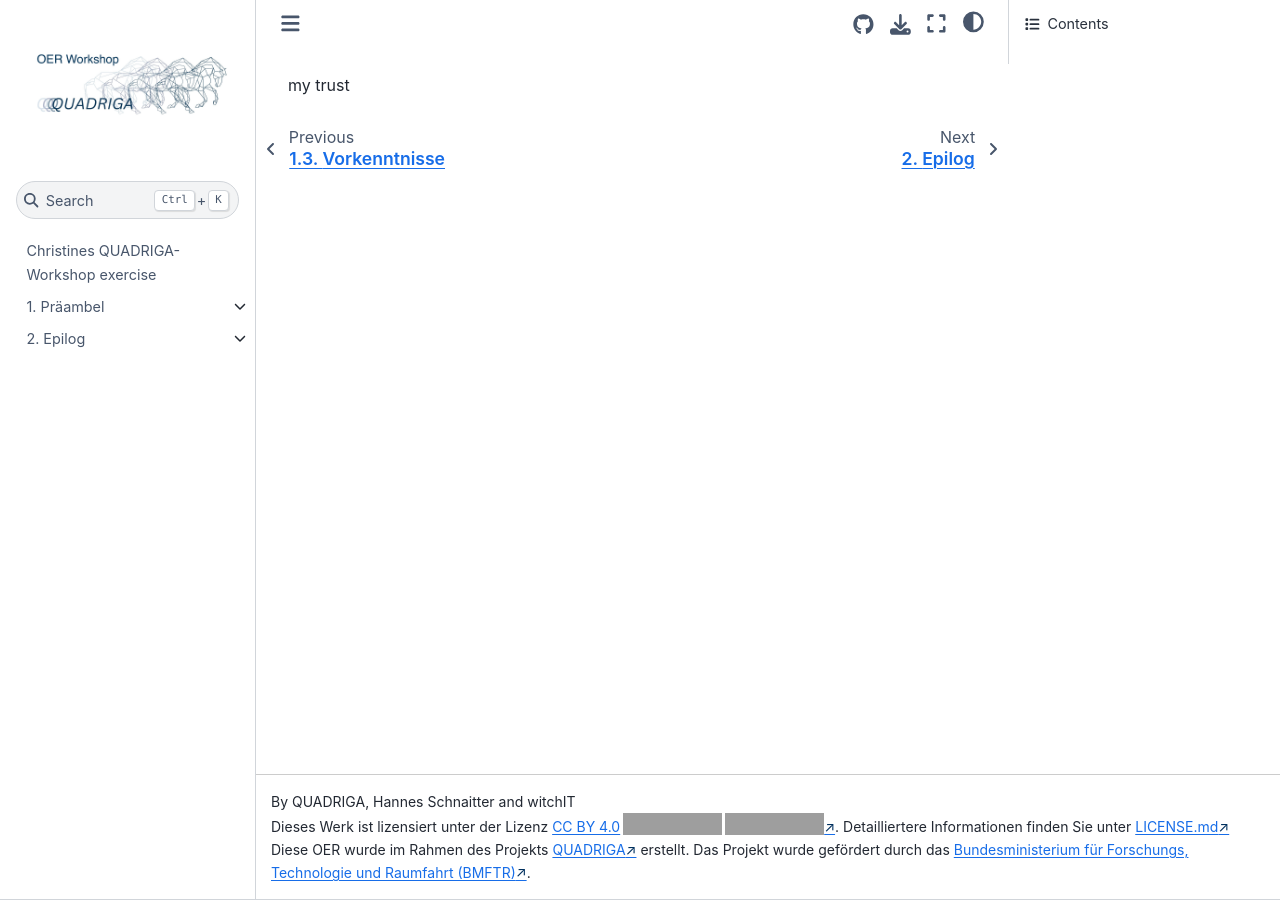
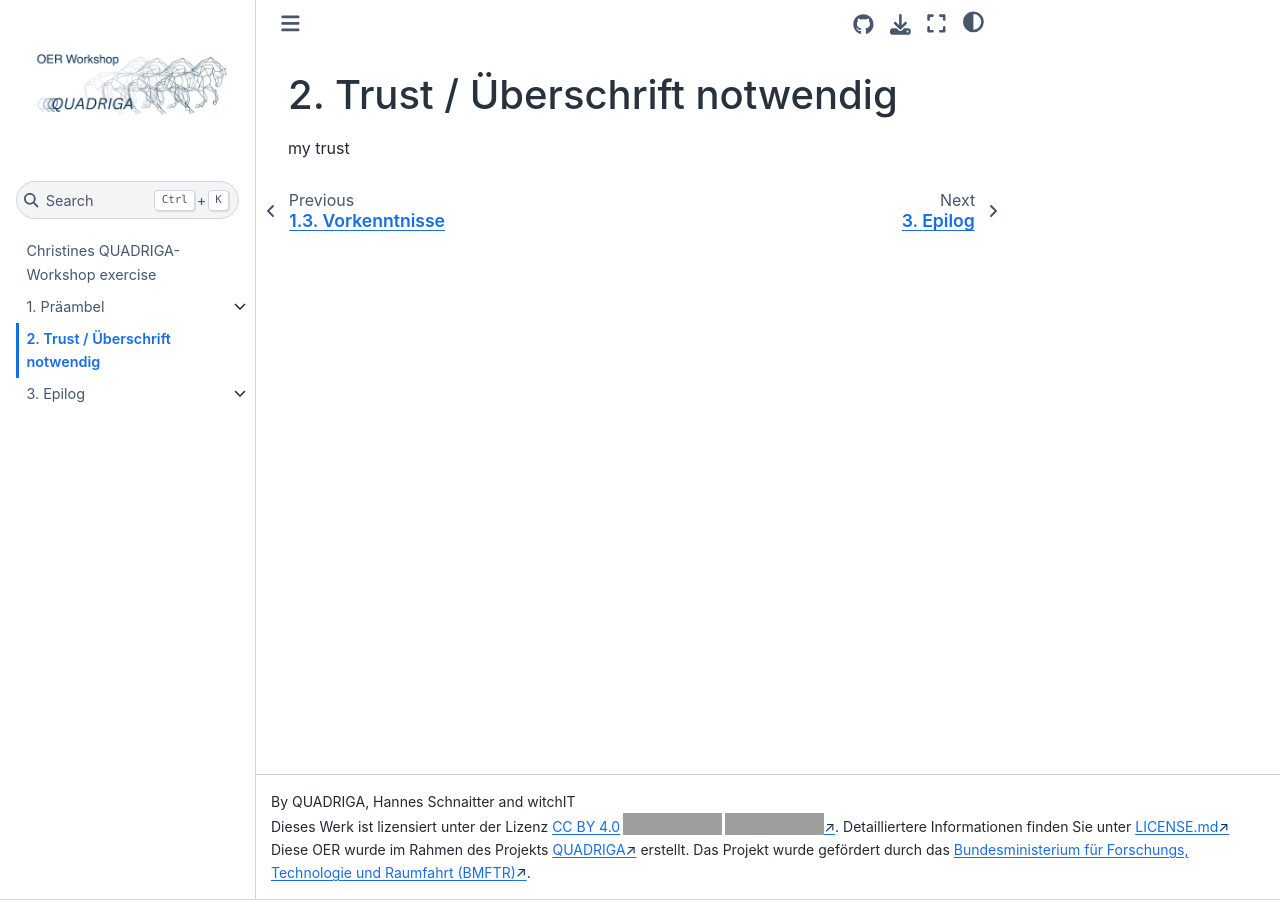
Before and after one commit to witchIT/Quadriga_OER_WS, a Jupyter Book: the page built from trust/what_is_trust.md, in a window 1280 px wide. Built offline with Jupyter Book 1.0.4 settings and Sphinx 7.4.7 and the Sphinx Book theme 1.1.4, drawn with Linux system fonts in a browser that asks for light colours; grey boxes are pictures that could not be loaded.

Commit message:
Update what_is_trust.md

```diff
--- a/trust/what_is_trust.md
+++ b/trust/what_is_trust.md
@@ -1 +1,2 @@
+# Trust / Überschrift notwendig
 my trust
```
